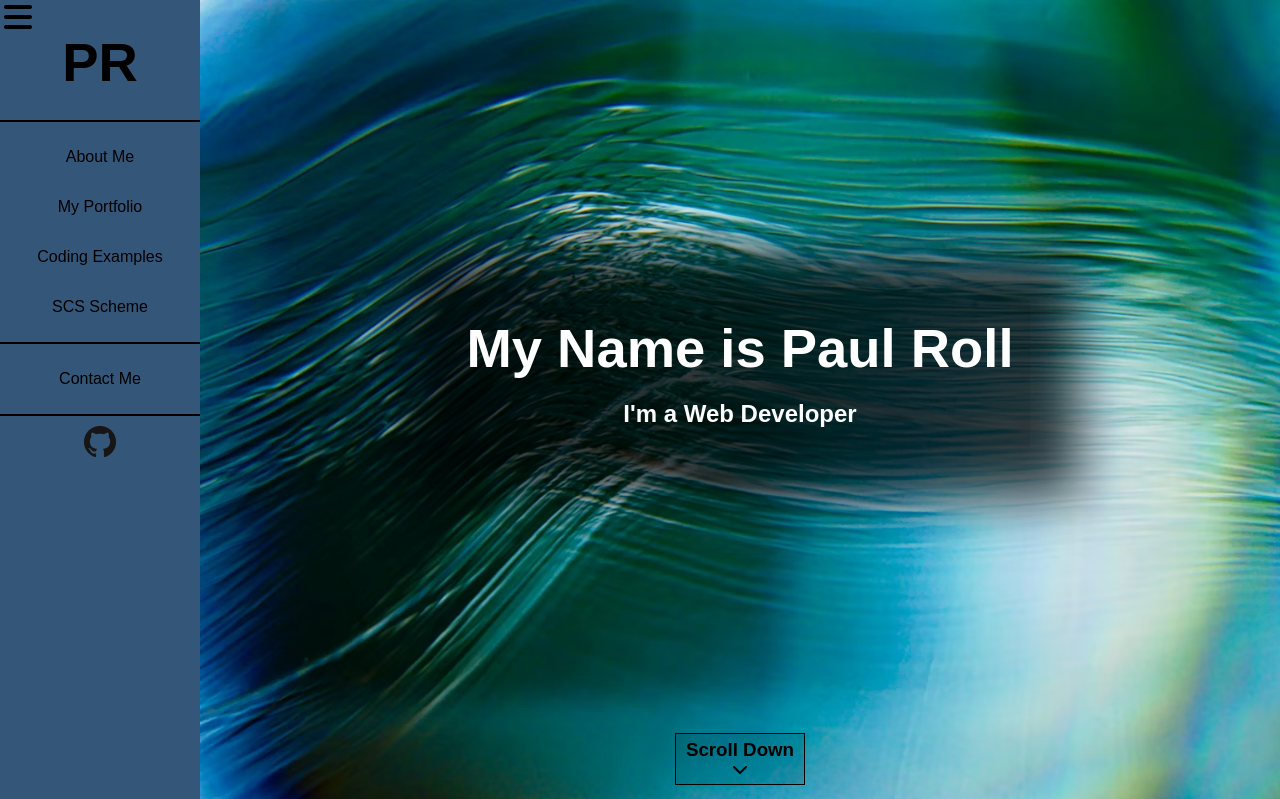
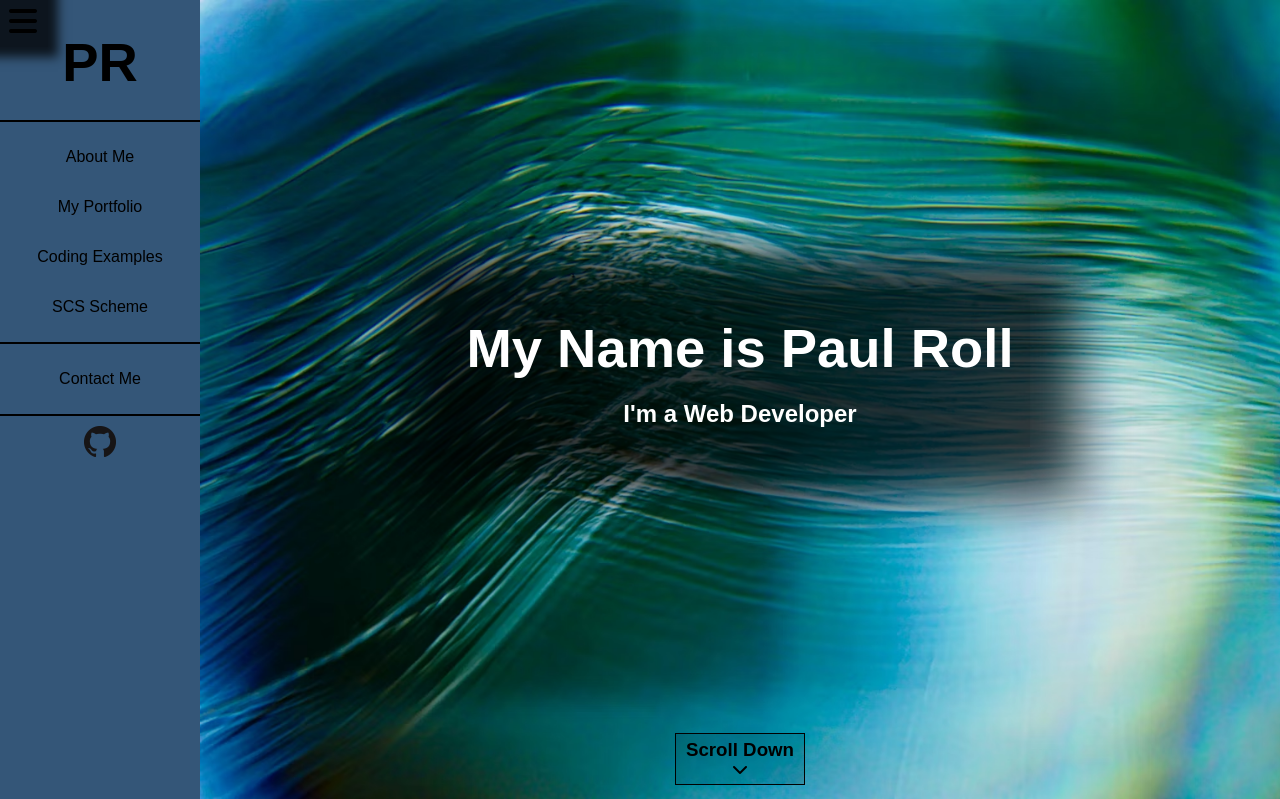
Before and after one commit to paul-roll/Portfolio, a PHP site: page / in a window 1280 px wide. Shown: the top 799 px of the page. Run offline with PHP 8.4, Linux system fonts and the light colour scheme; some libraries are stand-ins or nearby versions.

Commit message:
fixed the burger position and added button class

```diff
--- a/css/stylesheet.css
+++ b/css/stylesheet.css
@@ -318,11 +318,13 @@ a:hover.github img {
 .burger {
   position: absolute;
   font-size: 2em;
-  left: 4px;
+  top: -2px;
+  left: -2px;
   z-index: 1;
+  position: fixed;
 }
 
-/* line 56, ../../Users/paulr/Desktop/Netmatters/Portfolio/scss/2.base/_2.base.scss */
+/* line 57, ../../Users/paulr/Desktop/Netmatters/Portfolio/scss/2.base/_2.base.scss */
 .sidebar {
   margin: 0;
   padding: 0;
@@ -333,14 +335,14 @@ a:hover.github img {
   height: 100%;
 }
 
-/* line 64, ../../Users/paulr/Desktop/Netmatters/Portfolio/scss/2.base/_2.base.scss */
+/* line 65, ../../Users/paulr/Desktop/Netmatters/Portfolio/scss/2.base/_2.base.scss */
 .sidebar .flex-container {
   display: flex;
   flex-direction: column;
   align-items: center;
 }
 
-/* line 72, ../../Users/paulr/Desktop/Netmatters/Portfolio/scss/2.base/_2.base.scss */
+/* line 73, ../../Users/paulr/Desktop/Netmatters/Portfolio/scss/2.base/_2.base.scss */
 .banner {
   color: white;
   background-image: url(../img/banner.avif);
@@ -348,7 +350,7 @@ a:hover.github img {
   text-align: center;
 }
 
-/* line 77, ../../Users/paulr/Desktop/Netmatters/Portfolio/scss/2.base/_2.base.scss */
+/* line 78, ../../Users/paulr/Desktop/Netmatters/Portfolio/scss/2.base/_2.base.scss */
 .banner .flex-container {
   height: 100vh;
   display: flex;
@@ -357,65 +359,65 @@ a:hover.github img {
   align-items: center;
 }
 
-/* line 83, ../../Users/paulr/Desktop/Netmatters/Portfolio/scss/2.base/_2.base.scss */
+/* line 84, ../../Users/paulr/Desktop/Netmatters/Portfolio/scss/2.base/_2.base.scss */
 .banner .flex-container > div {
   background-color: rgba(0, 0, 0, 0.75);
   box-shadow: 0 0 50px 50px rgba(0, 0, 0, 0.75);
   margin-top: auto;
 }
 
-/* line 88, ../../Users/paulr/Desktop/Netmatters/Portfolio/scss/2.base/_2.base.scss */
+/* line 89, ../../Users/paulr/Desktop/Netmatters/Portfolio/scss/2.base/_2.base.scss */
 .banner .flex-container > a {
   margin-top: auto;
 }
 
-/* line 93, ../../Users/paulr/Desktop/Netmatters/Portfolio/scss/2.base/_2.base.scss */
+/* line 94, ../../Users/paulr/Desktop/Netmatters/Portfolio/scss/2.base/_2.base.scss */
 .aboutme {
   background-color: #555;
 }
 
-/* line 96, ../../Users/paulr/Desktop/Netmatters/Portfolio/scss/2.base/_2.base.scss */
+/* line 97, ../../Users/paulr/Desktop/Netmatters/Portfolio/scss/2.base/_2.base.scss */
 .portfolio {
   background-color: #666;
 }
 
-/* line 99, ../../Users/paulr/Desktop/Netmatters/Portfolio/scss/2.base/_2.base.scss */
+/* line 100, ../../Users/paulr/Desktop/Netmatters/Portfolio/scss/2.base/_2.base.scss */
 .examples {
   background-color: #777;
 }
 
-/* line 102, ../../Users/paulr/Desktop/Netmatters/Portfolio/scss/2.base/_2.base.scss */
+/* line 103, ../../Users/paulr/Desktop/Netmatters/Portfolio/scss/2.base/_2.base.scss */
 .scs {
   background-color: #888;
 }
 
-/* line 104, ../../Users/paulr/Desktop/Netmatters/Portfolio/scss/2.base/_2.base.scss */
+/* line 105, ../../Users/paulr/Desktop/Netmatters/Portfolio/scss/2.base/_2.base.scss */
 .scs h2 {
   margin-top: 40px;
 }
 
-/* line 107, ../../Users/paulr/Desktop/Netmatters/Portfolio/scss/2.base/_2.base.scss */
+/* line 108, ../../Users/paulr/Desktop/Netmatters/Portfolio/scss/2.base/_2.base.scss */
 .scs p {
   margin-left: 40px;
 }
 
-/* line 110, ../../Users/paulr/Desktop/Netmatters/Portfolio/scss/2.base/_2.base.scss */
+/* line 111, ../../Users/paulr/Desktop/Netmatters/Portfolio/scss/2.base/_2.base.scss */
 .scs ul {
   list-style: none;
 }
 
-/* line 114, ../../Users/paulr/Desktop/Netmatters/Portfolio/scss/2.base/_2.base.scss */
+/* line 115, ../../Users/paulr/Desktop/Netmatters/Portfolio/scss/2.base/_2.base.scss */
 .contact {
   background-color: #999;
 }
 
-/* line 117, ../../Users/paulr/Desktop/Netmatters/Portfolio/scss/2.base/_2.base.scss */
+/* line 118, ../../Users/paulr/Desktop/Netmatters/Portfolio/scss/2.base/_2.base.scss */
 .footer {
   background-color: #345678;
   text-align: center;
 }
 
-/* line 123, ../../Users/paulr/Desktop/Netmatters/Portfolio/scss/2.base/_2.base.scss */
+/* line 124, ../../Users/paulr/Desktop/Netmatters/Portfolio/scss/2.base/_2.base.scss */
 .btn {
   border: 1px solid black;
   background-color: rgba(0, 0, 0, 0.1);
@@ -423,7 +425,7 @@ a:hover.github img {
   display: inline-block;
 }
 
-/* line 128, ../../Users/paulr/Desktop/Netmatters/Portfolio/scss/2.base/_2.base.scss */
+/* line 129, ../../Users/paulr/Desktop/Netmatters/Portfolio/scss/2.base/_2.base.scss */
 .btn:hover {
   border-color: transparent;
   background-color: transparent;
@@ -432,101 +434,101 @@ a:hover.github img {
   box-shadow: 0 0 10px 10px rgba(0, 0, 0, 0.75);
 }
 
-/* line 135, ../../Users/paulr/Desktop/Netmatters/Portfolio/scss/2.base/_2.base.scss */
+/* line 136, ../../Users/paulr/Desktop/Netmatters/Portfolio/scss/2.base/_2.base.scss */
 .btn h3 {
   margin: 0;
 }
 
-/* line 140, ../../Users/paulr/Desktop/Netmatters/Portfolio/scss/2.base/_2.base.scss */
+/* line 141, ../../Users/paulr/Desktop/Netmatters/Portfolio/scss/2.base/_2.base.scss */
 .wrapper {
   padding: 15px;
   margin: 0 auto;
 }
 
 @media (min-width: 576px) {
-  /* line 140, ../../Users/paulr/Desktop/Netmatters/Portfolio/scss/2.base/_2.base.scss */
+  /* line 141, ../../Users/paulr/Desktop/Netmatters/Portfolio/scss/2.base/_2.base.scss */
   .wrapper {
     max-width: 362px;
   }
 }
 
 @media (min-width: 768px) {
-  /* line 140, ../../Users/paulr/Desktop/Netmatters/Portfolio/scss/2.base/_2.base.scss */
+  /* line 141, ../../Users/paulr/Desktop/Netmatters/Portfolio/scss/2.base/_2.base.scss */
   .wrapper {
     max-width: 550px;
   }
 }
 
 @media (min-width: 992px) {
-  /* line 140, ../../Users/paulr/Desktop/Netmatters/Portfolio/scss/2.base/_2.base.scss */
+  /* line 141, ../../Users/paulr/Desktop/Netmatters/Portfolio/scss/2.base/_2.base.scss */
   .wrapper {
     max-width: 770px;
   }
 }
 
 @media (min-width: 1200px) {
-  /* line 140, ../../Users/paulr/Desktop/Netmatters/Portfolio/scss/2.base/_2.base.scss */
+  /* line 141, ../../Users/paulr/Desktop/Netmatters/Portfolio/scss/2.base/_2.base.scss */
   .wrapper {
     max-width: 950px;
   }
 }
 
-/* line 157, ../../Users/paulr/Desktop/Netmatters/Portfolio/scss/2.base/_2.base.scss */
+/* line 158, ../../Users/paulr/Desktop/Netmatters/Portfolio/scss/2.base/_2.base.scss */
 .hidden {
   display: none;
 }
 
 @media (min-width: 576px) {
-  /* line 161, ../../Users/paulr/Desktop/Netmatters/Portfolio/scss/2.base/_2.base.scss */
+  /* line 162, ../../Users/paulr/Desktop/Netmatters/Portfolio/scss/2.base/_2.base.scss */
   .hide-xs {
     display: none;
   }
 }
 
 @media (min-width: 576px) {
-  /* line 166, ../../Users/paulr/Desktop/Netmatters/Portfolio/scss/2.base/_2.base.scss */
+  /* line 167, ../../Users/paulr/Desktop/Netmatters/Portfolio/scss/2.base/_2.base.scss */
   .show-xs {
     display: inherit;
   }
 }
 
 @media (min-width: 768px) {
-  /* line 172, ../../Users/paulr/Desktop/Netmatters/Portfolio/scss/2.base/_2.base.scss */
+  /* line 173, ../../Users/paulr/Desktop/Netmatters/Portfolio/scss/2.base/_2.base.scss */
   .hide-sm {
     display: none;
   }
 }
 
 @media (min-width: 768px) {
-  /* line 177, ../../Users/paulr/Desktop/Netmatters/Portfolio/scss/2.base/_2.base.scss */
+  /* line 178, ../../Users/paulr/Desktop/Netmatters/Portfolio/scss/2.base/_2.base.scss */
   .show-sm {
     display: inherit;
   }
 }
 
 @media (min-width: 992px) {
-  /* line 183, ../../Users/paulr/Desktop/Netmatters/Portfolio/scss/2.base/_2.base.scss */
+  /* line 184, ../../Users/paulr/Desktop/Netmatters/Portfolio/scss/2.base/_2.base.scss */
   .hide-md {
     display: none;
   }
 }
 
 @media (min-width: 992px) {
-  /* line 188, ../../Users/paulr/Desktop/Netmatters/Portfolio/scss/2.base/_2.base.scss */
+  /* line 189, ../../Users/paulr/Desktop/Netmatters/Portfolio/scss/2.base/_2.base.scss */
   .show-md {
     display: inherit;
   }
 }
 
 @media (min-width: 1200px) {
-  /* line 194, ../../Users/paulr/Desktop/Netmatters/Portfolio/scss/2.base/_2.base.scss */
+  /* line 195, ../../Users/paulr/Desktop/Netmatters/Portfolio/scss/2.base/_2.base.scss */
   .hide-lg {
     display: none;
   }
 }
 
 @media (min-width: 1200px) {
-  /* line 199, ../../Users/paulr/Desktop/Netmatters/Portfolio/scss/2.base/_2.base.scss */
+  /* line 200, ../../Users/paulr/Desktop/Netmatters/Portfolio/scss/2.base/_2.base.scss */
   .show-lg {
     display: inherit;
   }
--- a/index.html
+++ b/index.html
@@ -13,7 +13,7 @@
 
     <header>
 
-      <div class="burger">
+      <div class="burger btn">
         <a href="#"><i class="fa fa-bars"></i></a>
       </div>
       <nav class="sidebar hidden show-xs">
--- a/scss/2.base/_2.base.scss
+++ b/scss/2.base/_2.base.scss
@@ -48,9 +48,10 @@ a {
 .burger {
     position: absolute;
     font-size: 2em;
-    // top: 0;
-    left: 4px;
+    top: -2px;
+    left: -2px;
     z-index: 1;
+    position: fixed;
 }
 
 .sidebar {
```
Also changed, not shown: 1 other file.
